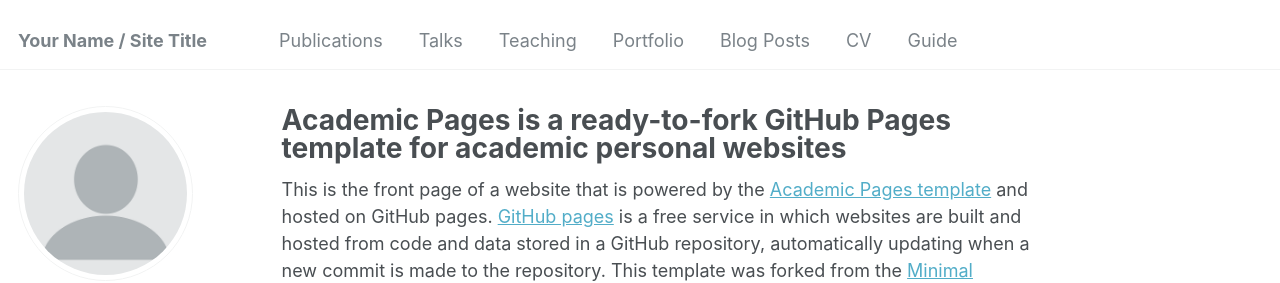
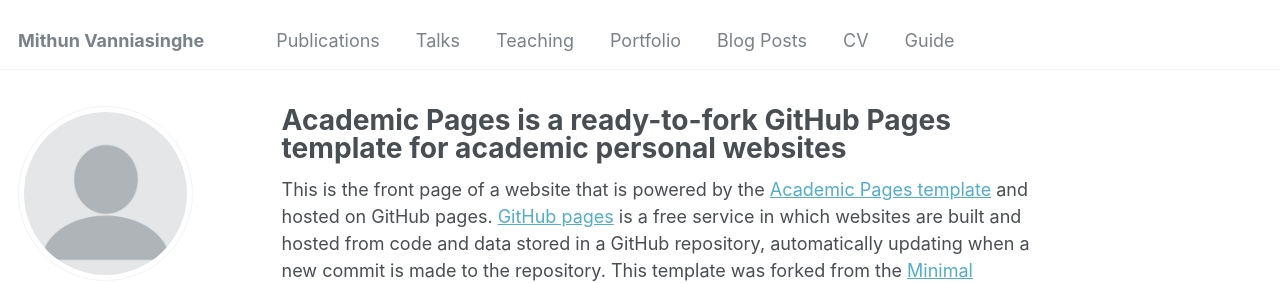
Before and after one commit to mithunvvv/mithunvvv.github.io, a Jekyll site: the page built from _pages/about.md, in a window 1280 px wide. Shown: the top 283 px of the page. Built offline with Jekyll 4.4.1, drawn with Linux system fonts in a browser that asks for light colours; some web fonts are replaced.

Commit message:
added name

```diff
--- a/_config.yml
+++ b/_config.yml
@@ -8,13 +8,13 @@
 
 # Basic Site Settings
 locale                   : "en-US"
-title                    : "Your Name / Site Title"
+title                    : "Mithun Vanniasinghe"
 title_separator          : "-"
 name                     : &name "Your Name"
 description              : &description "personal description"
-url                      : https://academicpages.github.io # the base hostname & protocol for your site e.g. "https://[your GitHub username].github.io"
+url                      : https://https://mithunvvv.github.io/ # the base hostname & protocol for your site e.g. "https://[your GitHub username].github.io"
 baseurl                  : "" # the subpath of your site, e.g. "/blog"
-repository               : "academicpages/academicpages.github.io"
+repository               : "mithunvvv/https://mithunvvv.github.io/"
 
 # Site Author - The following control what appear as part of the author content on the side bar.
 #               If a field is blank the icon and link will not appear, otherwise it will be shown.
```
